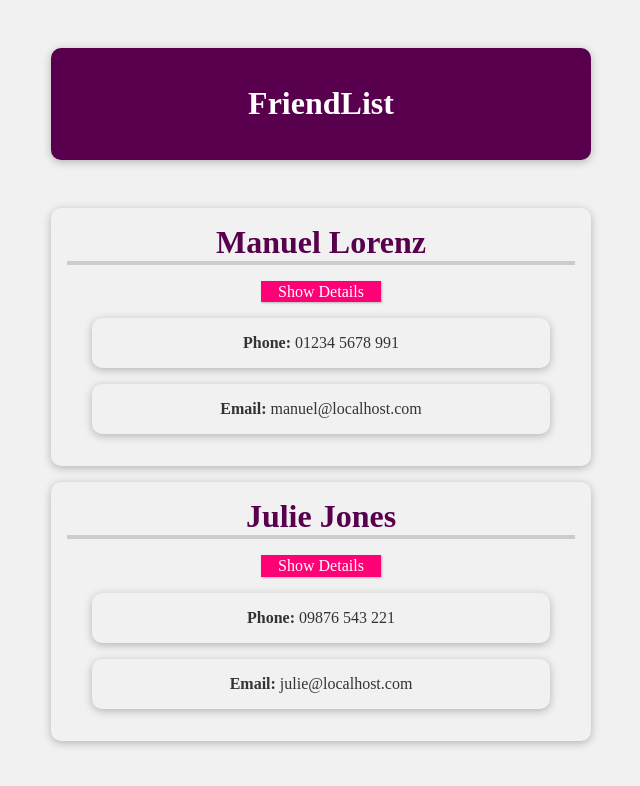
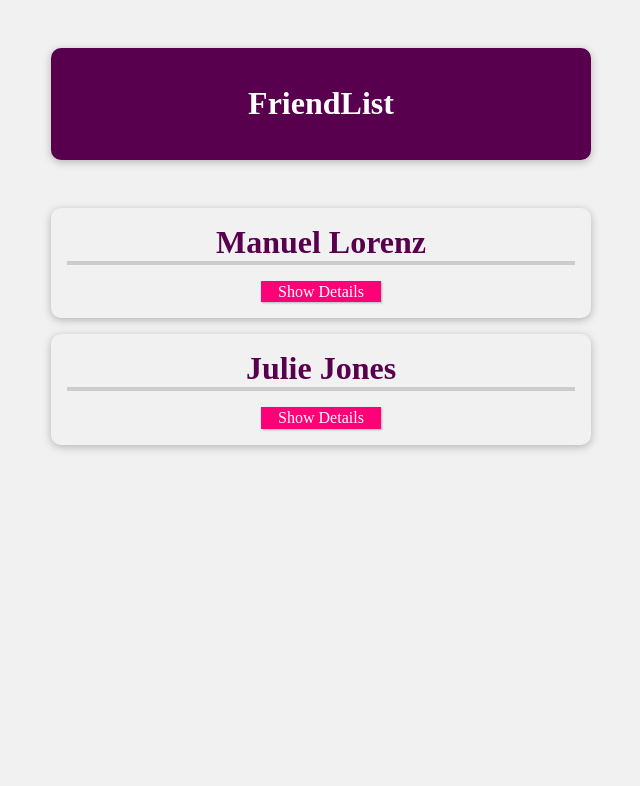
Before and after one commit to seriiserii825/vue-schwarzmuller, a Vue app: page / in a window 1280 px wide. Shown: the top 786 px of the page, without its empty margins (319-959 px from the left). Built offline with nearby package versions, Linux system fonts and the light colour scheme.

Commit message:
viewDetails toggle

```diff
--- a/src/App.vue
+++ b/src/App.vue
@@ -6,8 +6,8 @@
         <ul>
             <li v-for="friend in friends" :key="friend.id">
                 <h2>{{ friend.name }}</h2>
-                <button>Show Details</button>
-                <ul>
+                <button @click="toggleDetails">Show Details</button>
+                <ul v-if="viewDetailsFlag">
                     <li><strong>Phone:</strong> {{ friend.phone }}</li>
                     <li><strong>Email:</strong> {{ friend.email }}</li>
                 </ul>
@@ -21,12 +21,18 @@
 export default {
     data() {
         return {
+            viewDetailsFlag: false,
             friends: [
                 {id: 1, name: 'Manuel Lorenz', phone: '01234 5678 991', email: 'manuel@localhost.com'},
                 {id: 2, name: 'Julie Jones', phone: '09876 543 221', email: 'julie@localhost.com'},
             ]
         }
     },
+    methods: {
+        toggleDetails() {
+            this.viewDetailsFlag = !this.viewDetailsFlag
+        }
+    }
 }
 </script>
 
```
